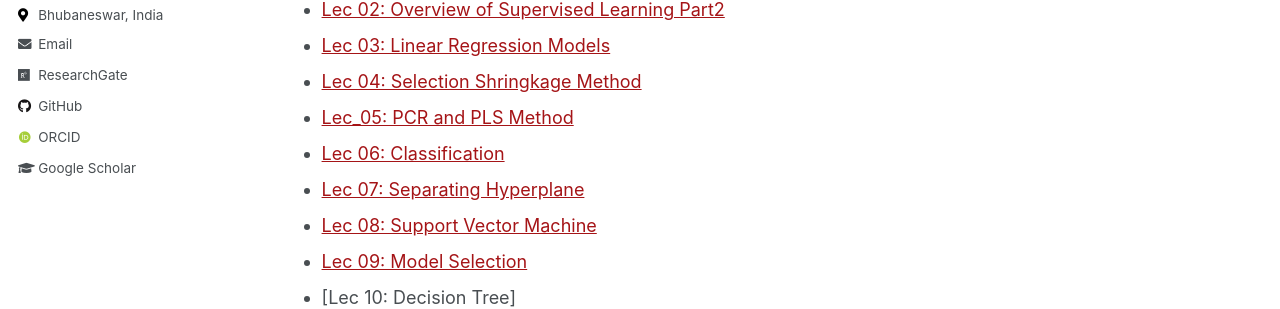
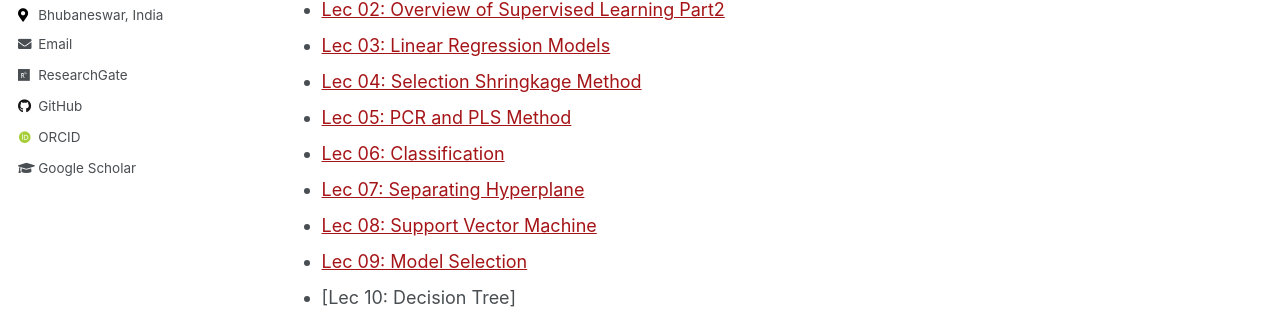
Before and after one commit to erkundanec/erkundanec.github.io, a Jekyll site: the page built from _pages/Foundation_of_ML.md, in a window 1280 px wide and 1036 px high. Shown: the part 410-719 px from the top of the window. Built offline with Jekyll 4.4.1, drawn with Linux system fonts in a browser that asks for light colours; some web fonts are replaced.

```diff
--- a/_pages/Foundation_of_ML.md
+++ b/_pages/Foundation_of_ML.md
@@ -12,7 +12,7 @@ title: "Foundation of Machine Learning"
 - [Lec 02: Overview of Supervised Learning Part2](/files/pdf/teaching/FML_Slides/Lec_02_Overview_of_Supervised_Learning_Part2.pdf)
 - [Lec 03: Linear Regression Models](/files/pdf/teaching/FML_Slides/Lec_03_Linear_Regression_Models.pdf)
 - [Lec 04: Selection Shringkage Method](/files/pdf/teaching/FML_Slides/Lec_04_SelectionShringkageMethod.pdf)
-- [Lec_05: PCR and PLS Method](/files/pdf/teaching/FML_Slides/Lec_05_PCR_and_PLS_Method.pdf)
+- [Lec 05: PCR and PLS Method](/files/pdf/teaching/FML_Slides/Lec_05_PCR_and_PLS_Method.pdf)
 - [Lec 06: Classification](/files/pdf/teaching/FML_Slides/Lec_06_Classification.pdf)
 - [Lec 07: Separating Hyperplane](/files/pdf/teaching/FML_Slides/Lec_07_Separating_Hyperplance.pdf)
 - [Lec 08: Support Vector Machine](/files/pdf/teaching/FML_Slides/Lec_08_Support_Vector_Machine.pdf)
```
